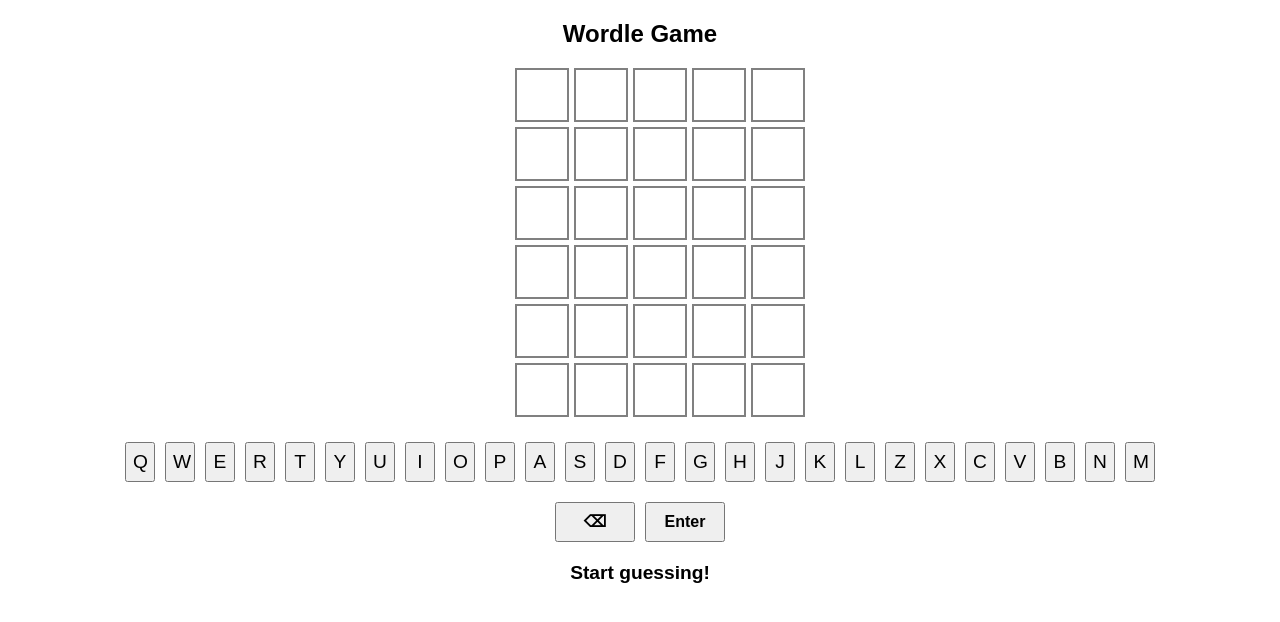
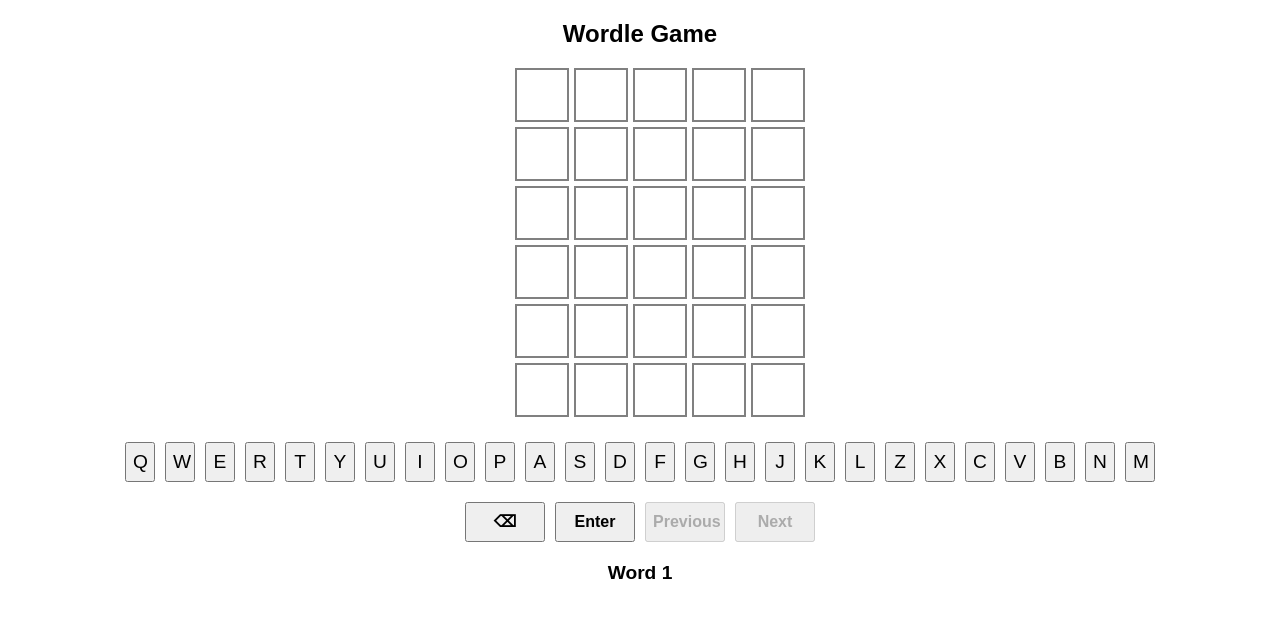
Before and after one commit to Thulunga/MindGames, an Angular app: page /wordle in a window 1280 px wide. Shown: the top 622 px of the page. Built offline with nearby package versions, Linux system fonts and the light colour scheme.

Commit message:
Game session is added

```diff
--- a/src/app/wordle/wordle.component.html
+++ b/src/app/wordle/wordle.component.html
@@ -22,6 +22,9 @@
     <div class="special-buttons">
       <button (click)="onBackspace()">⌫</button>
       <button (click)="onEnter()">Enter</button>
+      <button (click)="prevWord()" [disabled]="currentWordIndex === 0">Previous</button>
+      <button (click)="nextWord()" [disabled]="!canGoNext">Next</button>
+
     </div>
   </div>
 
--- a/src/app/wordle/wordle.component.ts
+++ b/src/app/wordle/wordle.component.ts
@@ -1,5 +1,5 @@
 import { CommonModule } from '@angular/common';
-import { Component, inject } from '@angular/core';
+import { Component, inject, OnInit } from '@angular/core';
 import { HttpClient } from '@angular/common/http';
 
 @Component({
@@ -9,10 +9,14 @@ import { HttpClient } from '@angular/common/http';
   templateUrl: './wordle.component.html',
   styleUrls: ['./wordle.component.css'],
 })
-export class WordleComponent {
-  private http = inject(HttpClient); // Inject HttpClient
+export class WordleComponent implements OnInit {
+  private http = inject(HttpClient);
 
-  correctWord = 'WATCH';
+  wordList = ["WATCH", "GRAPE", "MANGO", "PEACH", "PLUMB"];
+  currentWordIndex = 0;
+  correctWord = this.wordList[this.currentWordIndex];
+  canGoNext = false; // Initially, "Next" button is disabled
+
   grid = Array(6)
     .fill(null)
     .map(() => Array(5).fill({ letter: '', status: '' }));
@@ -24,6 +28,57 @@ export class WordleComponent {
   currentRow = 0;
   currentCol = 0;
   apiUrl = 'https://api.dictionaryapi.dev/api/v2/entries/en/';
+  deviceId = '';
+
+  constructor() {
+    this.deviceId = this.getDeviceId(); // Generate device ID
+  }
+
+  ngOnInit() {
+    this.loadGameState(); // Load previous game state on refresh
+  }
+
+  getDeviceId(): string {
+    let storedId = localStorage.getItem('deviceId');
+    if (!storedId) {
+      storedId = 'dev-' + Math.random().toString(36).substr(2, 9);
+      localStorage.setItem('deviceId', storedId);
+    }
+    return storedId;
+  }
+
+  saveGameState() {
+    const gameState = {
+      grid: this.grid,
+      keyboard: this.keyboard,
+      message: this.message,
+      currentRow: this.currentRow,
+      currentCol: this.currentCol,
+      canGoNext: this.canGoNext,
+    };
+    localStorage.setItem(
+      `wordle-game-${this.deviceId}-word-${this.currentWordIndex}`,
+      JSON.stringify(gameState)
+    );
+  }
+
+  loadGameState() {
+    const savedState = localStorage.getItem(
+      `wordle-game-${this.deviceId}-word-${this.currentWordIndex}`
+    );
+
+    if (savedState) {
+      const { grid, keyboard, message, currentRow, currentCol, canGoNext } = JSON.parse(savedState);
+      this.grid = grid;
+      this.keyboard = keyboard;
+      this.message = message;
+      this.currentRow = currentRow;
+      this.currentCol = currentCol;
+      this.canGoNext = canGoNext; // Restore next button state
+    } else {
+      this.resetBoard();
+    }
+  }
 
   onKeyPress(key: { letter: string; status: string }) {
     if (this.currentCol < 5) {
@@ -32,6 +87,7 @@ export class WordleComponent {
         status: '',
       };
       this.currentCol++;
+      this.saveGameState(); // Save game state
     }
   }
 
@@ -39,6 +95,7 @@ export class WordleComponent {
     if (this.currentCol > 0) {
       this.currentCol--;
       this.grid[this.currentRow][this.currentCol] = { letter: '', status: '' };
+      this.saveGameState(); // Save game state
     }
   }
 
@@ -61,6 +118,7 @@ export class WordleComponent {
       },
       error: () => {
         this.message = `❌ "${guessedWord}" is not a valid word!`;
+        this.saveGameState(); // Save game state
       },
     });
   }
@@ -83,7 +141,8 @@ export class WordleComponent {
     });
 
     if (guessedWord === this.correctWord) {
-      this.message = '🎉 You guessed it!';
+      this.message = '🎉 Correct! You can go to the next word.';
+      this.canGoNext = true; // Enable "Next" button
     } else if (this.currentRow === 5) {
       this.message = `❌ Game Over! The word was "${this.correctWord}".`;
     } else {
@@ -91,6 +150,34 @@ export class WordleComponent {
       this.currentCol = 0;
       this.message = 'Try again!';
     }
+
+    this.saveGameState();
+  }
+
+  nextWord() {
+    if (this.currentWordIndex < this.wordList.length - 1) {
+      this.currentWordIndex++;
+      this.correctWord = this.wordList[this.currentWordIndex];
+      this.loadGameState(); // Load stored progress for this word
+    }
+  }
+
+  prevWord() {
+    if (this.currentWordIndex > 0) {
+      this.currentWordIndex--;
+      this.correctWord = this.wordList[this.currentWordIndex];
+      this.loadGameState(); // Load stored progress for this word
+    }
+  }
+
+  resetBoard() {
+    this.grid = Array(6).fill(null).map(() => Array(5).fill({ letter: '', status: '' }));
+    this.keyboard = 'QWERTYUIOPASDFGHJKLZXCVBNM'.split('').map(letter => ({ letter, status: '' }));
+    this.currentRow = 0;
+    this.currentCol = 0;
+    this.message = `Word ${this.currentWordIndex + 1}`;
+    this.canGoNext = false; // Disable "Next" button again
+    this.saveGameState();
   }
 
   updateKeyboard(letter: string, status: string) {
```
